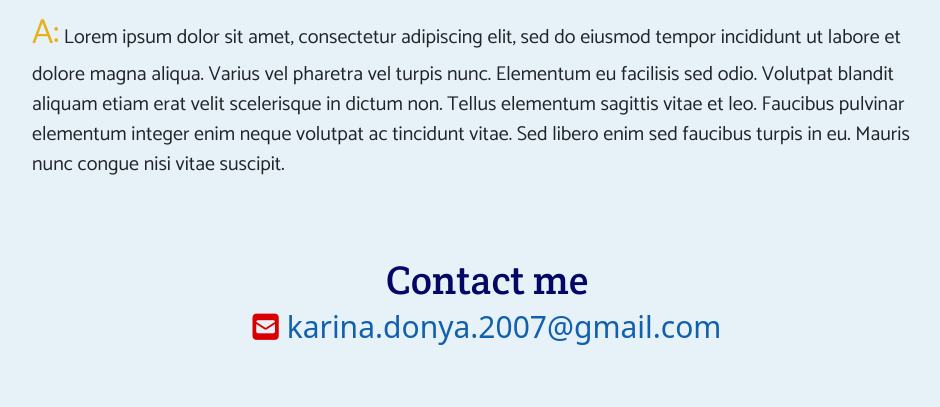
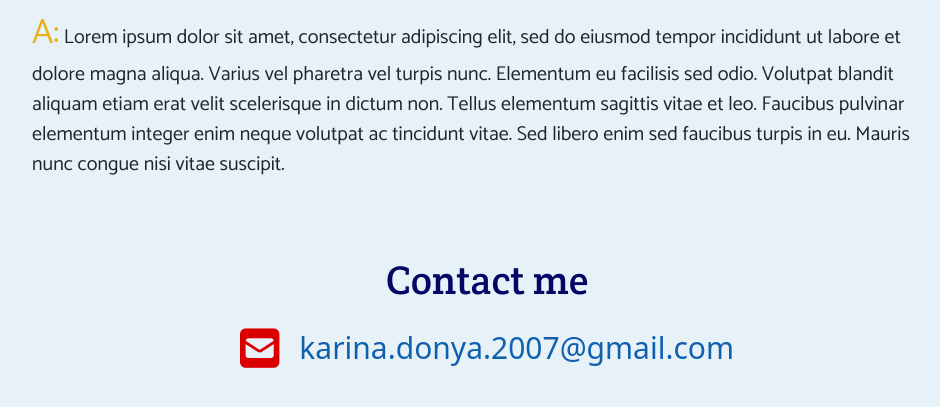
Before and after one commit to Kar1Da/my-portfolio, a plain HTML site: page FAQ.html in a window 1280 px wide. Shown: the part 705-1112 px from the top of the page, without its empty margins (153-1093 px from the left). Drawn offline with nearby package versions, Linux system fonts and the light colour scheme.

Commit message:
upgraded email link in css

```diff
--- a/FAQ.html
+++ b/FAQ.html
@@ -116,9 +116,14 @@
         </div>
       </div>
       <div class="col-sm-12" id="contact-me">
-        <h1>Contact me</h1>
-        <a href="mailto:karina.donya.2007@gmail.com" title="email"
-          ><i class="fa-solid fa-square-envelope" style="color: #db0000"></i>
+        <h1 id="email">Contact me</h1>
+        <a
+          href="mailto:karina.donya.2007@gmail.com"
+          title="email"
+          target="_blank"
+          ><span
+            ><i class="fa-solid fa-square-envelope" style="color: #db0000"></i
+          ></span>
           karina.donya.2007@gmail.com</a
         >
       </div>
--- a/src/style.css
+++ b/src/style.css
@@ -212,10 +212,13 @@ body {
 
 #contact-me {
   text-align: center;
-  padding: 30px;
+  padding: 30px 30px 0 30px;
 }
 
 #contact-me a {
+  display: inline-flex;
+  align-items: center;
+  margin: 0;
   background: none;
   color: rgb(17, 96, 175);
   text-decoration: none;
@@ -223,7 +226,7 @@ body {
 }
 
 #contact-me span {
-  font-size: 40px;
+  font-size: 45px;
   margin: 0 20px 0 0;
 }
 
```
Also changed, not shown: about.html (+1 -0 lines), index.html (+1 -1 lines).
